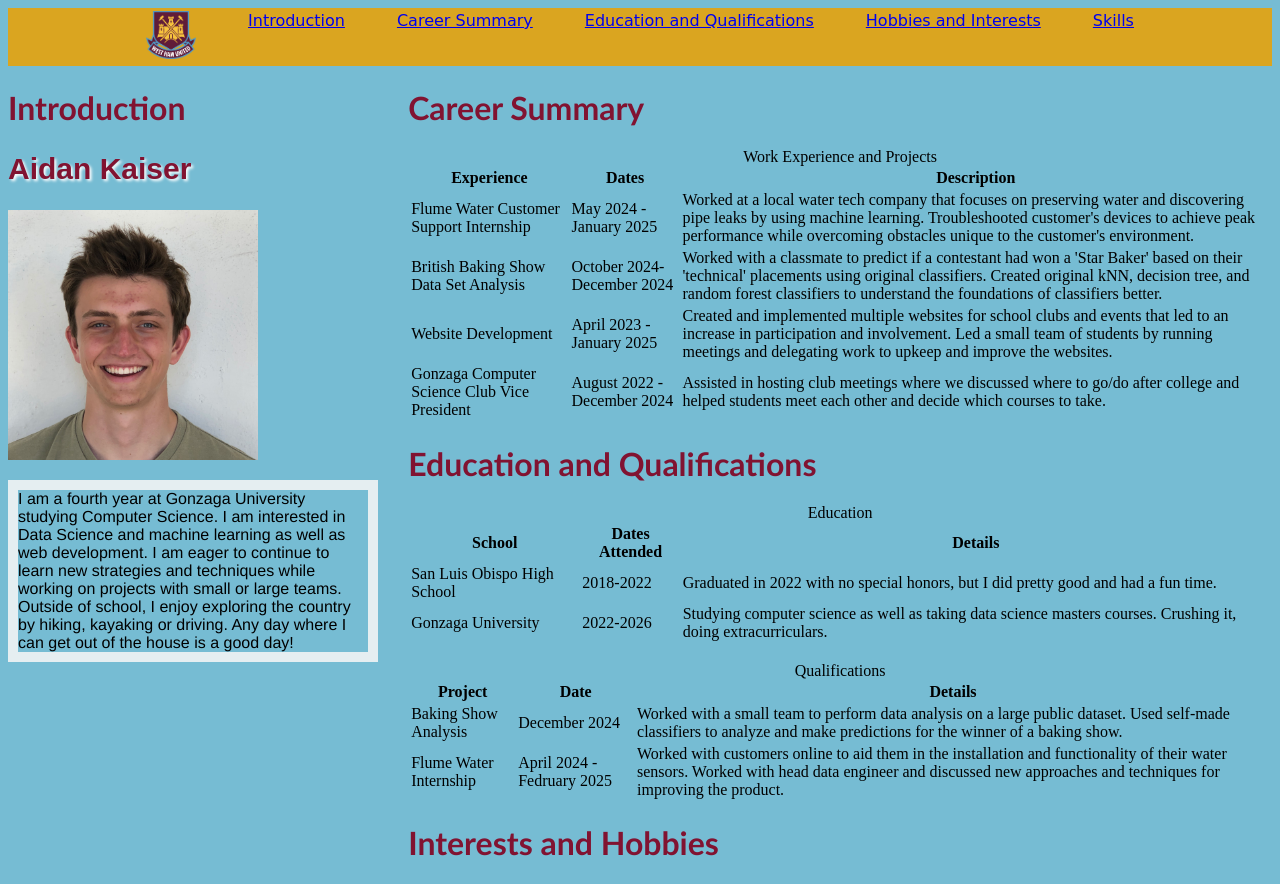
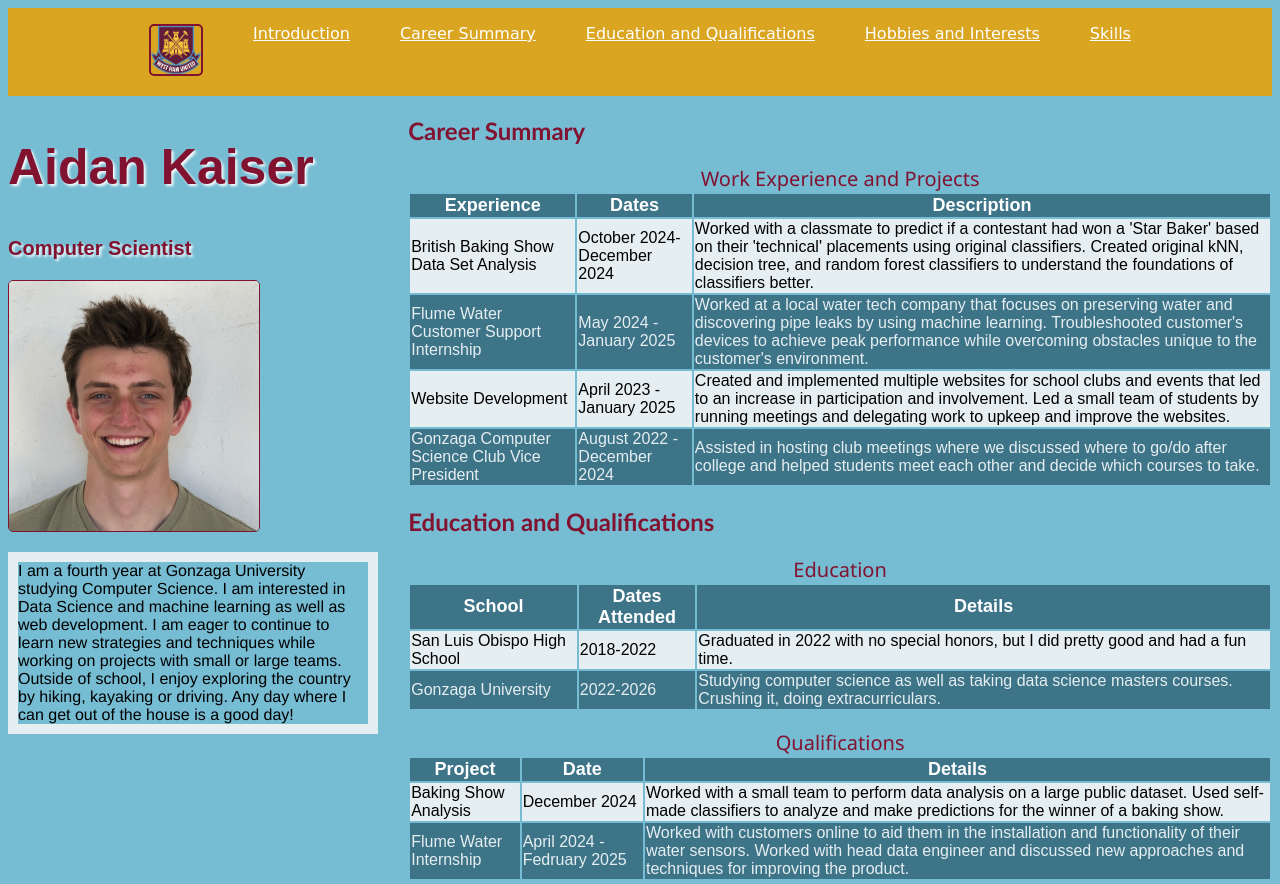
Before and after one commit to GU-Web-Dev-2025/homework-2-css-aidankaiser47, a plain HTML site: page index.html in a window 1280 px wide. Shown: the top 884 px of the page. Drawn offline with Linux system fonts and the light colour scheme.

Commit message:
Cleaned up page. Ensured I completed all parts of HW. Attempted EC

```diff
--- a/index.html
+++ b/index.html
@@ -10,42 +10,38 @@
 <!--
  Name: Aidan Kaiser
  Class: CPSC 332
- Assignment: HW1
- Date Last Modified: 9/7/2025
+ Assignment: HW2
+ Date Last Modified: 9/23/2025
 -->
 <body>
-    <div class="Navigation">
-        <table>
-            <tr class="nav_row">
-                <td><img src="./photos/west_ham_old_logo.png" width="50"></td>
-                <td><a href="index.html#Intro">Introduction</a></td>
-                <td><a href="index.html#Career">Career Summary</a></td>
-                <td><a href="index.html#Education_and_Qualifs">Education and Qualifications</a></td>
-                <td><a href="index.html#Hobbies">Hobbies and Interests</a></td>
-                <td><a href="index.html#skills">Skills</a></td>
-            </tr>
-        </table>
+
+    <nav class="Navigation">
+        <div class="nav_row">
+            <p><img class="navbar_img" src="./photos/west_ham_old_logo.png" alt="Navbar_image" width="50"></p>
+            <p><a class="nav_link" href="index.html#Intro">Introduction</a></p>
+            <p><a class="nav_link" href="index.html#Career">Career Summary</a></p>
+            <p><a class="nav_link" href="index.html#Education_and_Qualifs">Education and Qualifications</a></p>
+            <p><a class="nav_link" href="index.html#Hobbies">Hobbies and Interests</a></p>
+            <p><a class="nav_link" href="index.html#skills">Skills</a></p>
         </div>
+    </nav>
 
     <div class="content">
-    <div class="Introduction_div">
-        <h1 id="Intro">Introduction</h1>
+        <section class="Introduction_div">
             <h2>Aidan Kaiser</h2>
-        <img src="./photos/profile_pic.jpg" alt="personal_photo" width="250">
-        <P class="intro_p">
+            <h3>Computer Scientist</h3>
+            <img class="profile_img" src="./photos/profile_pic.jpg" alt="personal_photo">
+            <p class="intro_p">
                 I am a fourth year at Gonzaga University studying Computer Science.
                 I am interested in Data Science and machine learning as well as web development. I am eager to continue
                 to learn new strategies and techniques while working on projects with small or large teams. Outside of school,
             I enjoy exploring the country by hiking, kayaking or driving. Any day where I can get out of the house is a good day!
-        </P>
-
-
-
-    </div>
+            </p>
+        </section>
 
 
     <div class="Main_content">
-        <div class="Career_div">
+        <section class="Career_div">
             <h1 id="Career">Career Summary</h1>
             <table id="Work_Experience">
                 <caption> Work Experience and Projects</caption>
@@ -55,17 +51,17 @@
                     <th> Description</th>
                 </tr>
                 <tr>
+                    <td>British Baking Show Data Set Analysis</td>
+                    <td>October 2024-December 2024</td>
+                    <td>Worked with a classmate to predict if a contestant had won a 'Star Baker' based on their 'technical' placements using original classifiers.
+                        Created original kNN, decision tree, and random forest classifiers to understand the foundations of classifiers better.
+                    </td>
+                </tr>
+                <tr>
                     <td>Flume Water Customer Support Internship</td>
                     <td>May 2024 - January 2025</td>
                     <td>Worked at a local water tech company that focuses on preserving water and discovering pipe leaks by using machine learning.
                         Troubleshooted customer's devices to achieve peak performance while overcoming obstacles unique to the customer's environment.
-                    </td>
-                </tr>
-                <tr>
-                    <td>British Baking Show Data Set Analysis</td>
-                    <td>October 2024-December 2024</td>
-                    <td>Worked with a classmate to predict if a contestant had won a 'Star Baker' based on their 'technical' placements using original classifiers.
-                        Created original kNN, decision tree, and random forest classifiers to understand the foundations of classifiers better.
                     </td>
                 </tr>
                 <tr>
@@ -82,9 +78,9 @@
                     </td>
                 </tr>
             </table>
-        </div>
+        </section>
 
-        <div class="Education and Qualifications">
+        <section class="Education and Qualifications">
             <h1 id="Education_and_Qualifs">Education and Qualifications</h1>
             <table id="Education">
                 <caption> Education</caption>
@@ -104,7 +100,6 @@
                     <td>Studying computer science as well as taking data science masters courses. Crushing it, doing extracurriculars.</td>
                 </tr>
             </table>
-        </div>
         <br>
 
             <table id="Qualifications">
@@ -130,14 +125,15 @@
                 </tr>
 
             </table>
+        </section>
 
 
 
-
-        <div class="Hobbies_div">
+        <section class="Hobbies_div">
             <h1 id="Hobbies">Interests and Hobbies</h1>
             <ol>
-                <li>Music<br><a href="https://open.spotify.com/artist/3VLf4DlBTN2ZRwygS3TNti" target="_blank"> <img src="./photos/the_academic.jpg" alt="The Academic Band Photo" width="200"></a>
+                <li>Music<br><a href="https://open.spotify.com/artist/3VLf4DlBTN2ZRwygS3TNti" target="_blank">
+                    <img class="linked_img" src="./photos/the_academic.jpg" alt="The Academic Band Photo" width="200"></a>
                 </li>
                 <li>Movies<br><img src="./photos/indiana_jones.jpg" alt="Indian Jones Movie Poster" width="200"></li>
 
@@ -146,9 +142,9 @@
                 <li>Formula 1<br><img src="./photos/lewis_hamilton.jpg" alt="Lewis Hamilton Helmet" width="200"></li>
 
             </ol>
-        </div>
+        </section>
 
-        <div class="Skills_div">
+        <section class="Skills_div">
             <h1 id="skills">Skills</h1>
             <ul class="skills_list">
                 <li>Machine Learning</li>
@@ -156,7 +152,7 @@
                 <li>Team Management</li>
                 <li>Smiles</li>
             </ul>
-        </div>
+        </section>
 
     </div>
     </div>
--- a/style.css
+++ b/style.css
@@ -1,20 +1,66 @@
+/* Attempted SFX EC baby */
+
+ /*
+ Name: Aidan Kaiser
+ Class: CPSC 332
+ Assignment: HW2
+ Date Last Modified: 9/23/2025
+ */
+
+
+
 :root {
     --gold: goldenrod;
     --blue: rgb(118, 188, 211);
     --claret: rgb(129, 19, 49);
+    --darkblue: rgb(62, 116, 136);
+    --lightblue: rgb(229, 238, 241);
 }
 
-
+/* Styling for whole elements */
 body {
     background-color: rgb(118, 188, 211);
+    font-family: arial;
 }
 
+h1 {
+    color: var(--claret);
+    font-family: 'Gill Sans', 'Gill Sans MT', Calibri, 'Trebuchet MS', sans-serif;
+}
+
+h2 { /* EXTRA CREDIT special effect */
+    font-family: arial;
+    font-size: 50px;
+    text-shadow: 2px 2px 3px white;
+    color: var(--claret);
+}
+
+h3 { /* EXTRA CREDIT special effect */
+    font-family: arial;
+    font-size: 20px;
+    text-shadow: 2px 2px 3px white;
+    color: var(--claret);
+}
+
+caption {
+    font-size: 20px;
+    font-family:'Segoe UI', Tahoma, Geneva, Verdana, sans-serif;
+    color: var(--claret);
+}
+
+/* Nav bar */
+@keyframes changeColors { /* EXTRA CREDIT special effect */
+  0%   { background-color:var(--gold); }
+  50%  { background-color: var(--claret); }
+  100% { background-color: var(--gold); }
+}
 .Navigation {
     display: flex;
     width: 100%;
     justify-content: space-evenly;
     background-color: goldenrod;
     font-family: cursive;
+    animation: changeColors 4s ease 1s infinite;
 }
 
 .nav_row {
@@ -22,37 +68,73 @@ body {
     gap: 50px;
 }
 
+.nav_link {
+    color: white;
+}
+
+.navbar_img {
+    border: 2px solid var(--claret);
+}
+
+/* Everything below nav bar */
 .content {
     display: flex;
     gap: 30px;
 
 }
 
-h1 {
-    color: var(--claret);
-    font-family: 'Gill Sans', 'Gill Sans MT', Calibri, 'Trebuchet MS', sans-serif;
-}
-h2 {
-    font-family: arial;
-    font-size: 30px;
-    text-shadow: 2px 2px 3px white;
-    color: var(--claret);
-}
+
+/* Introduction section / left side */
 .intro_p {
     font-family: 'Franklin Gothic Medium', 'Arial Narrow', Arial, sans-serif;
-    border: 10px solid rgb(229, 238, 241) ;
+    border: 10px solid var(--lightblue);
 }
 .Introduction_div {
     flex: 0 1 30%;
 }
 
+/* Content section / right side */
 .Main_content {
     flex: 0 1 70%;
 }
 
 
+/* Image styling */
+.profile_img {
+    width: 250px;
+    border: 1px solid var(--claret)
+}
 
+img { /* EXTRA CREDIT special effect */
+    border-radius: 5px;
+}
+.linked_img:hover { /* EXTRA CREDIT special effect */
+    border: 5px solid var(--claret);
+    box-shadow: 5px 5px 5px black;
+}
 
+/* Skills list modifications */
 .skills_list {
     list-style: georgian;
 }
+
+
+/* Table styling */
+tr:nth-child(even) {
+    background-color: var(--lightblue);
+}
+
+tr:nth-child(odd) {
+    color: var(--lightblue);
+    background-color: var(--darkblue);
+}
+
+tr:hover {
+    background-color: var(--claret);
+    color: white;
+}
+
+th {
+    font-size: 18px;
+    color: white;
+}
```
Lines whose indentation alone changed are shown as unchanged.
